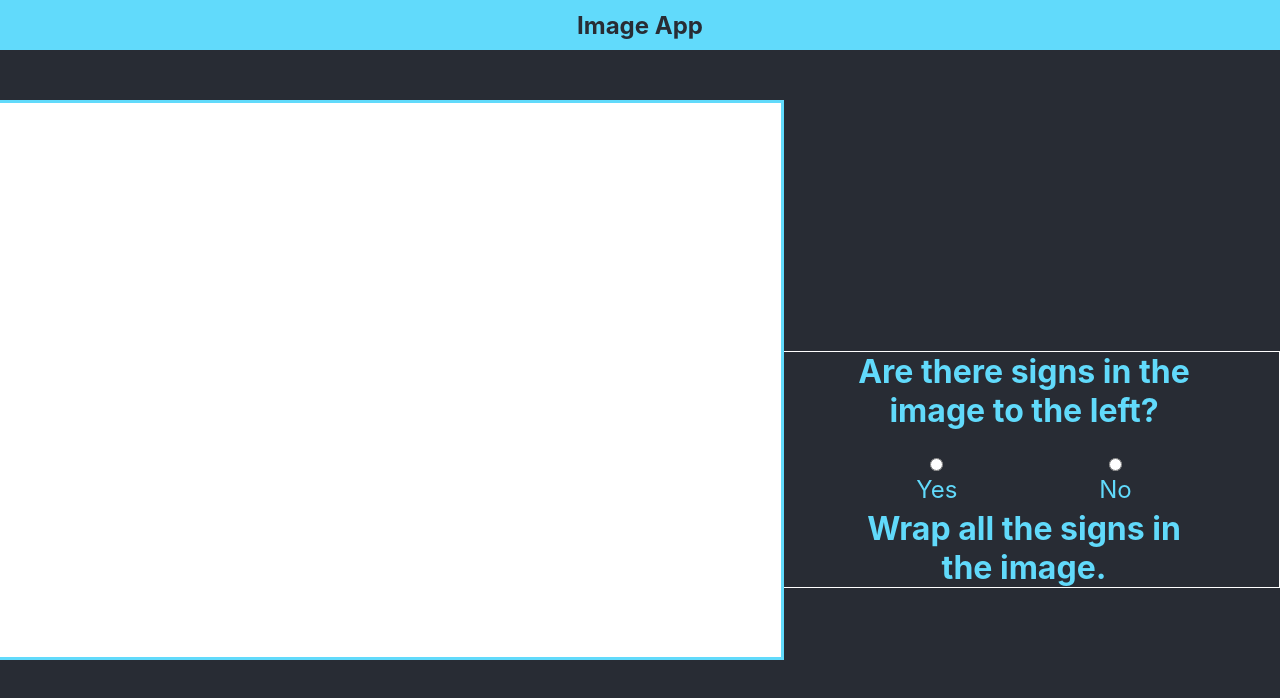
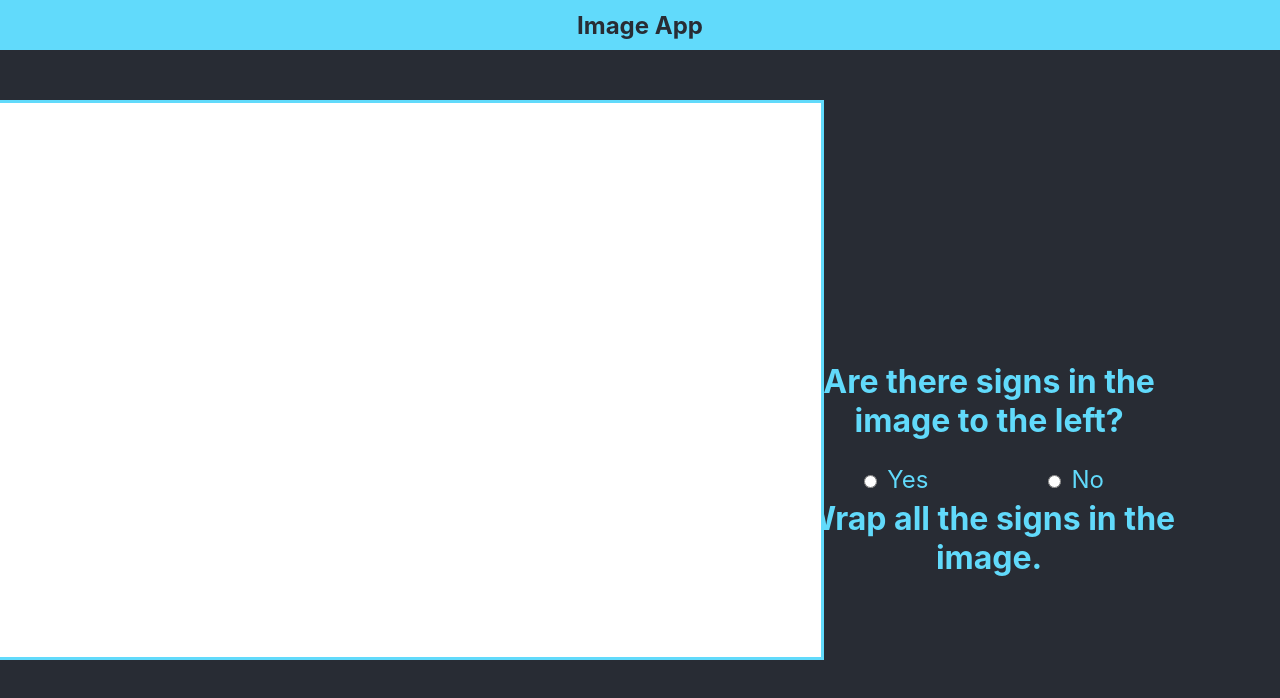
Before and after one commit to LuisBalan/signs-selector-UI, a React (Create React App) app: page / in a window 1280 px wide. Shown: the top 698 px of the page. Built offline with nearby package versions, Linux system fonts and the light colour scheme.

Commit message:
set width of image canvas

```diff
--- a/src/App.css
+++ b/src/App.css
@@ -28,13 +28,14 @@ main{
 }
 
 .Controls-Cont{
-  width: 40%;
+  width: 50%;
   height: 100%;
   display: flex;
   flex-direction: column;
   align-items: center;
   justify-content: space-around;
-  border: 1px solid white;
+  /* border: 1px solid white;
+  border-radius: 5px; */
 }
 
 @media (prefers-reduced-motion: no-preference) {
--- a/src/components/ImageCanvas/ImageCanvas.css
+++ b/src/components/ImageCanvas/ImageCanvas.css
@@ -1,7 +1,9 @@
 
 .Image-Canvas{
-    display: inline-block;
-    width: 800px;
+    display: flex;
+    flex-direction: row;
+    justify-content: space-around;
+    width: 950px;
     height: 70%;
     background-color: white;
     border: 3px solid var(--clear-react-blue-tone);
```
